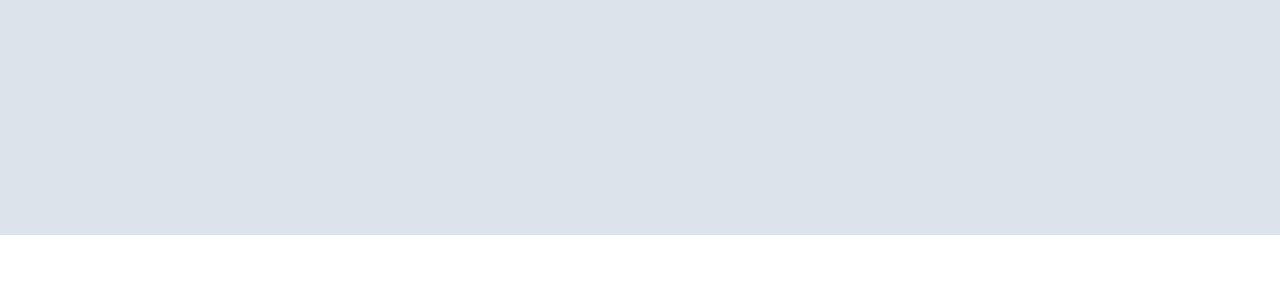
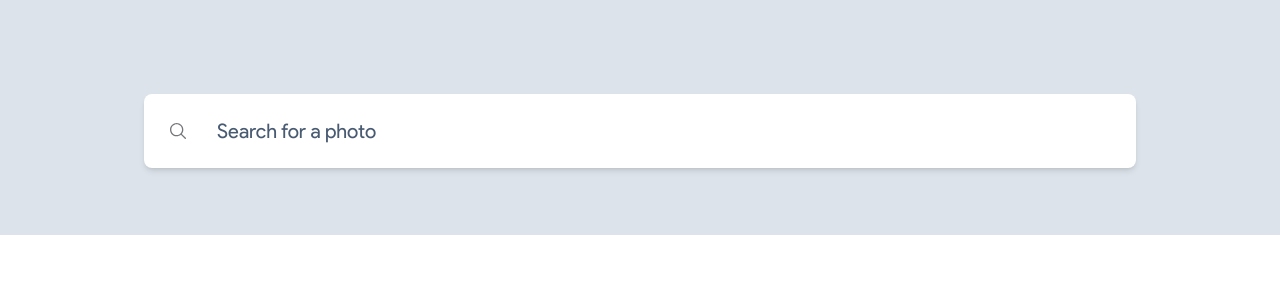
Before and after one commit to idorenyinudoh/shells-and-intellect, a Nuxt app: page / in a window 1280 px wide. Shown: the top 300 px of the page. Built offline with nearby package versions, Linux system fonts and the light colour scheme.

Commit message:
feat: create index page with input element

```diff
--- a/assets/css/main.css
+++ b/assets/css/main.css
@@ -88,6 +88,10 @@
   font-display: swap;
 }
 
+:root {
+  --primary-color: #2b3e59;
+}
+
 * {
   font-family: "Product Sans", sans-serif;
   margin: 0;
--- /dev/null
+++ b/pages/index.vue
@@ -0,0 +1,60 @@
+<template>
+  <div>
+    <div class="input-container">
+      <img src="~/assets/icons/search.svg" alt="search">
+      <input type="text" placeholder="Search for a photo">
+    </div>
+  </div>
+</template>
+
+<style lang="scss">
+:root {
+  --input-padding: 16px;
+  --input-padding-left: 54px;
+  --search-icon-size: 16px;
+}
+
+@media screen and (min-width: 768px) {
+  :root {
+    --input-padding: 24px;
+    --input-padding-left: 72px;
+    --search-icon-size: 20px;
+  }
+}
+
+.input-container {
+  position: relative;
+  display: flex;
+  align-items: center;
+
+  img {
+    position: absolute;
+    inset-block: 0;
+    margin-block: auto;
+    left: var(--input-padding);
+    width: var(--search-icon-size);
+    height: var(--search-icon-size);;
+    pointer-events: none;
+  }
+
+  input {
+    width: 100%;
+    border: 1px solid transparent;
+    border-radius: 8px;
+    box-shadow: 0 4px 6px -1px rgb(0 0 0 / 0.1), 0 2px 4px -2px rgb(0 0 0 / 0.1);
+    padding: var(--input-padding) var(--input-padding) var(--input-padding) var(--input-padding-left);
+    background-color: #FFF;
+    font-size: 20px;
+    outline: none;
+    transition: all 200ms linear;
+  }
+
+  input:focus {
+    border: 1px solid var(--primary-color);
+  }
+
+  input::placeholder {
+    color: #495b72;
+  }
+}
+</style>
```
Also changed, not shown: assets/icons/search.svg (added).
